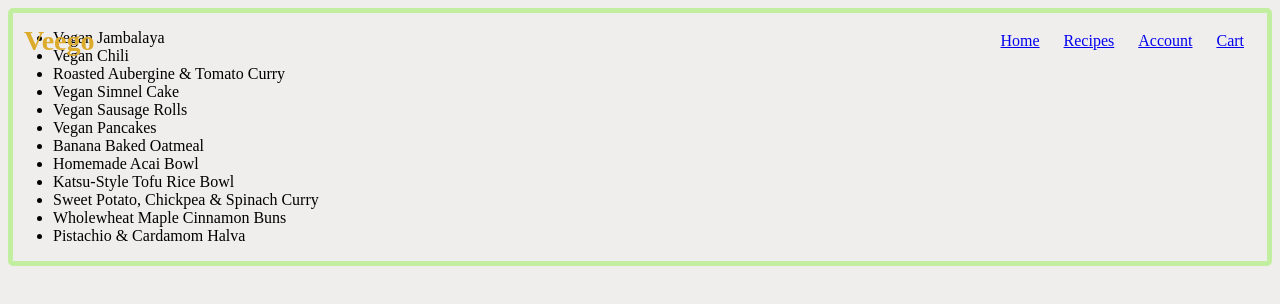
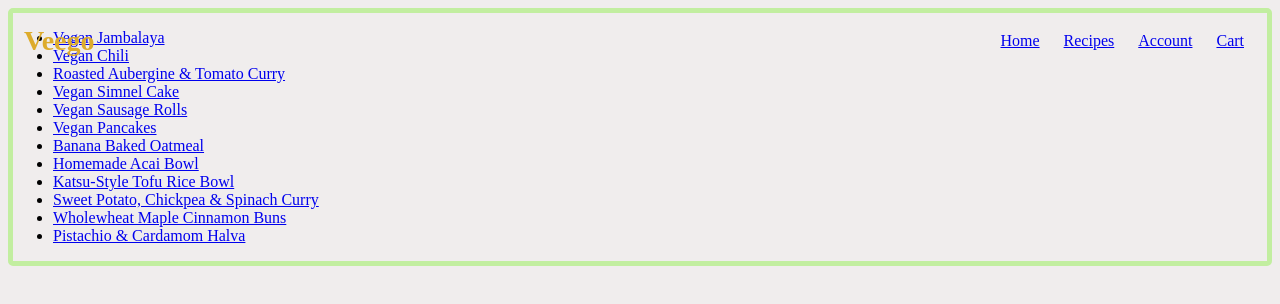
Before and after one commit to kunniffe/vee-go-app, a React (Vite) app: page /recipes in a window 1280 px wide. Shown: the top 304 px of the page. Built offline with nearby package versions, Linux system fonts and the light colour scheme.

Commit message:
Moved to React Router loader for recipes.

```diff
--- /dev/null
+++ b/src/pages/Recipes/pages/List/components/View.jsx
@@ -0,0 +1,13 @@
+import { Link } from "react-router-dom";
+
+const View = ({ data }) => (
+    <ul>
+      {data.map((recipe) => (
+        <li key={recipe.id}>
+          <Link to={`/recipes/${recipe.id}`}>{recipe.name}</Link>
+        </li>
+      ))}
+    </ul>
+);
+
+export default View;
--- a/src/pages/Recipes/pages/List/index.jsx
+++ b/src/pages/Recipes/pages/List/index.jsx
@@ -1,40 +1,18 @@
-import { useEffect, useState } from "react";
 import { Helmet } from "react-helmet";
+import { useLoaderData } from "react-router-dom";
 
 import Layout from "../../../../components/Layout";
-import { getAllRecipes } from "../../../../services/recipe";
+import View from "./components/View";
 
 function RecipeListPage() {
-  const [loading, setLoading] = useState(true);
-  const [recipes, setRecipes] = useState([]);
-
-  useEffect(() => {
-    (async () => {
-      const request = await getAllRecipes();
-
-      setRecipes(request);
-      setLoading(false);
-    })();
-  });
-
-  const RecipeList = () => {
-    // Recipe HTML goes below...
-    return (
-      <ul>
-        {recipes.map((recipe) => (
-          <li key={recipe.id}>{recipe.name}</li>
-        ))}
-      </ul>
-    );
-  };
+  const recipeData = useLoaderData();
 
   return (
     <Layout>
       <Helmet>
         <title>Recipes | Veego</title>
       </Helmet>
-      {loading && <p>Loading...</p>}
-      {!loading && <RecipeList />}
+      <View data={recipeData} />
     </Layout>
   );
 }
--- a/src/pages/Recipes/pages/Single/components/Recipe.jsx
+++ b/src/pages/Recipes/pages/Single/components/View/index.jsx
@@ -1,6 +1,6 @@
 import { Helmet } from "react-helmet";
 
-import "./Recipe.css";
+import "./index.css";
 
 const Recipe = ({ data }) => {
   const addToWishlist = () => {
--- a/src/pages/Recipes/pages/Single/index.jsx
+++ b/src/pages/Recipes/pages/Single/index.jsx
@@ -1,26 +1,14 @@
-import { useEffect, useState } from "react";
+import { useLoaderData } from "react-router-dom";
 
 import Layout from "../../../../components/Layout";
-import { getSingleRecipe } from "../../../../services/recipe";
-import Recipe from "./components/Recipe";
+import View from "./components/View";
 
 function SingleRecipePage() {
-  const [loading, setLoading] = useState(true);
-  const [recipe, setRecipe] = useState([]);
-
-  useEffect(() => {
-    (async () => {
-      const request = await getSingleRecipe("jambalaya");
-
-      setRecipe(request);
-      setLoading(false);
-    })();
-  });
+  const recipeData = useLoaderData();
 
   return (
     <Layout>
-      {loading && <p>Loading...</p>}
-      {!loading && <Recipe data={recipe} />}
+      <View data={recipeData} />
     </Layout>
   );
 }
--- a/src/services/recipe/index.js
+++ b/src/services/recipe/index.js
@@ -4,7 +4,7 @@ export async function getAllRecipes() {
   return await data;
 }
 
-export async function getSingleRecipe(id) {
+export async function getSingleRecipe({ params }) {
   const recipes = await data;
-  return await recipes.find((x) => x.id === id);
+  return await recipes.find((x) => x.id === params.recipeId);
 }
--- a/src/services/router.jsx
+++ b/src/services/router.jsx
@@ -15,6 +15,7 @@ import AccountSettingsPage from "../pages/Account/pages/Settings";
 import AccountWishlistPage from "../pages/Account/pages/Wishlist";
 
 // Recipe routes.
+import { getAllRecipes, getSingleRecipe } from "./recipe"
 import RecipeListPage from "../pages/Recipes/pages/List";
 import SingleRecipePage from "../pages/Recipes/pages/Single";
 
@@ -63,10 +64,12 @@ const router = createBrowserRouter([
     {
         path: "/recipes",
         element: <RecipeListPage />,
+        loader: getAllRecipes,
     },
     {
         path: "/recipes/:recipeId",
         element: <SingleRecipePage />,
+        loader: getSingleRecipe,
     },
 ]);
 
```
Also changed, not shown: src/pages/Recipes/pages/Single/components/View/index.css (renamed from src/pages/Recipes/pages/Single/components/Recipe.css).
